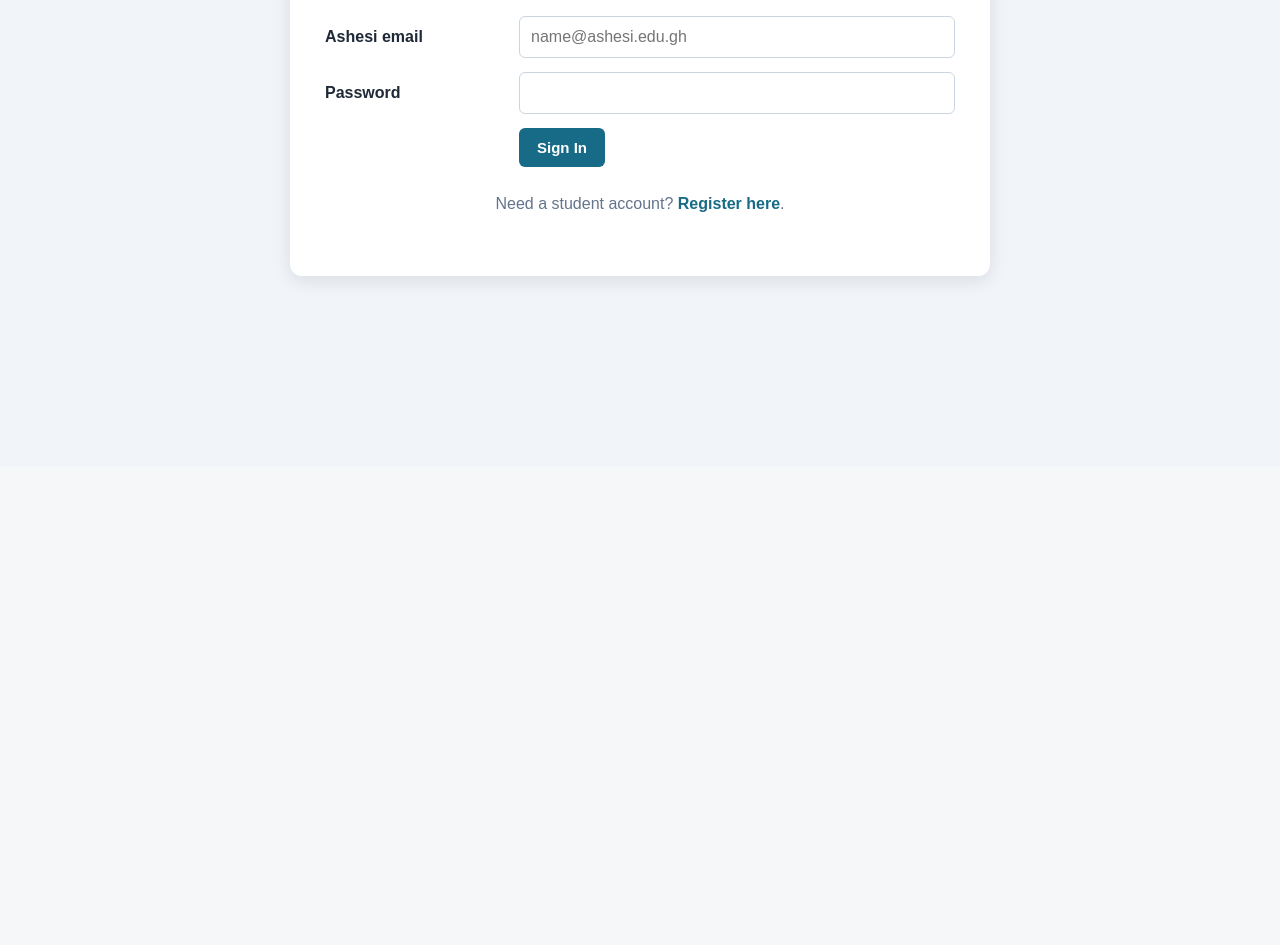
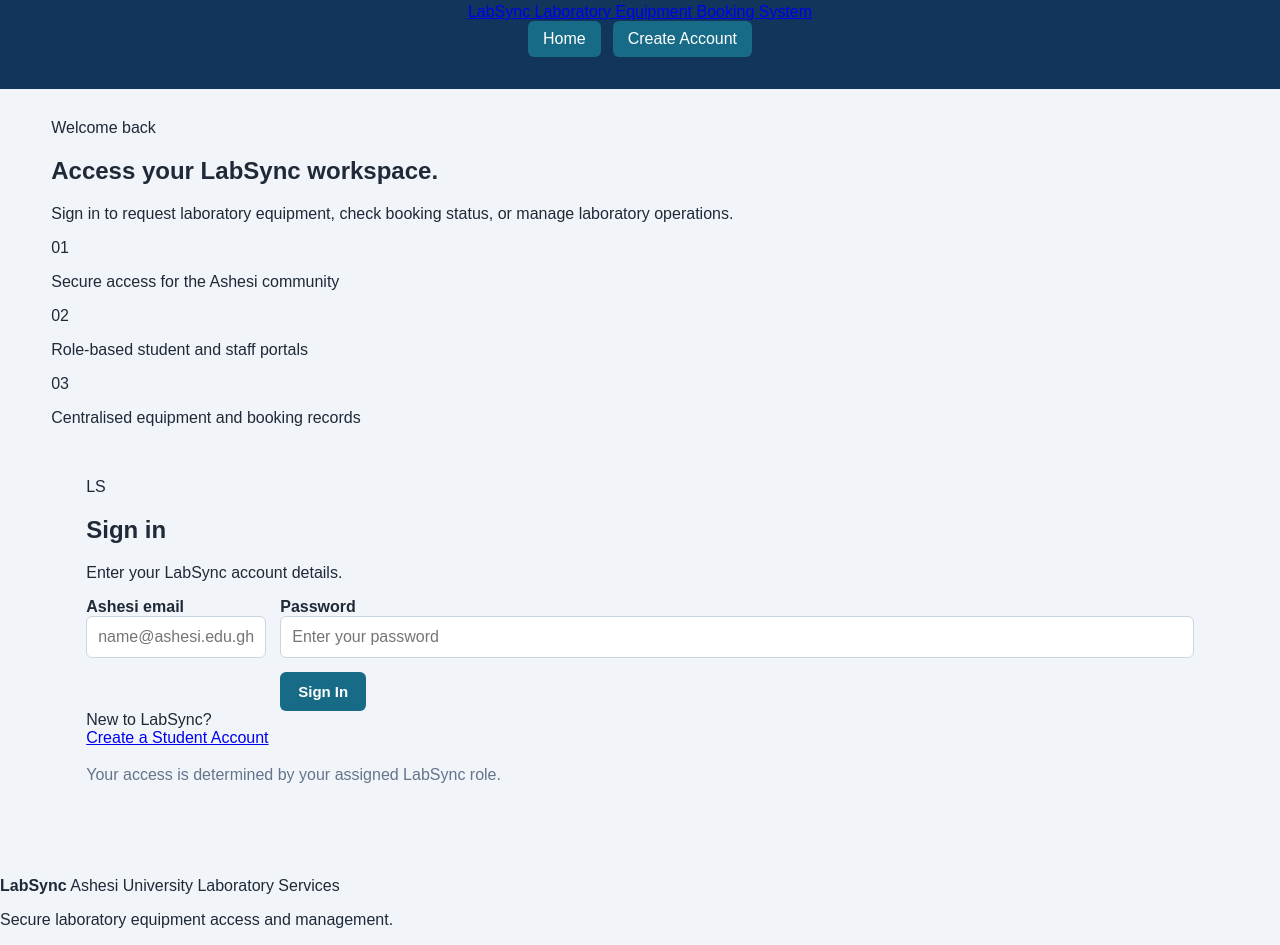
Before and after one commit to Ashigbui/LabSync, a Flask app: page /login in a window 1280 px wide. Shown: the part 333-1278 px from the top of the page. Before the commit the page ends 618 px from the top, so only its background shows below. Run offline with Flask 3, Linux system fonts and the light colour scheme.

Commit message:
Revamp login.html layout and content
Updated the login page with enhanced structure and content.

```diff
--- a/templates/login.html
+++ b/templates/login.html
@@ -3,45 +3,132 @@
 <head>
     <meta charset="UTF-8">
     <meta name="viewport" content="width=device-width, initial-scale=1.0">
+    <meta name="description" content="Sign in to the LabSync laboratory equipment booking system">
     <title>Sign In | LabSync</title>
     <link rel="stylesheet" href="{{ url_for('static', filename='style.css') }}">
 </head>
 
 <body class="auth-page">
-    <header>
-        <h1>LabSync</h1>
-        <p>Account Sign In</p>
+    <header class="site-header">
+        <a href="{{ url_for('home') }}" class="brand">
+            <img
+                src="{{ url_for('static', filename='ashesi-logo.png') }}"
+                alt="Ashesi University"
+                class="brand-logo"
+            >
 
-        <nav>
-            <a href="{{ url_for('home') }}">Home</a>
-            <a href="{{ url_for('register') }}">Register</a>
+            <div class="brand-text">
+                <span class="brand-name">LabSync</span>
+                <span class="brand-description">
+                    Laboratory Equipment Booking System
+                </span>
+            </div>
+        </a>
+
+        <nav class="main-navigation" aria-label="Main navigation">
+            <a href="{{ url_for('home') }}" class="nav-link">Home</a>
+            <a href="{{ url_for('register') }}" class="nav-button">
+                Create Account
+            </a>
         </nav>
     </header>
 
-    <main class="auth-main">
-        {% if request.args.get("message") %}
-            <div class="message">{{ request.args.get("message") }}</div>
-        {% endif %}
+    <main class="auth-layout">
+        <section class="auth-introduction">
+            <span class="eyebrow">Welcome back</span>
 
-        <section class="card auth-card">
-            <h2>Sign In</h2>
-            <p>Enter your LabSync account details.</p>
+            <h1>Access your LabSync workspace.</h1>
 
-            <form action="{{ url_for('login') }}" method="post">
-                <label for="email">Ashesi email</label>
-                <input type="email" id="email" name="email" placeholder="name@ashesi.edu.gh" autocomplete="email" required>
+            <p>
+                Sign in to request laboratory equipment, check booking status,
+                or manage laboratory operations.
+            </p>
 
-                <label for="password">Password</label>
-                <input type="password" id="password" name="password" autocomplete="current-password" required>
+            <div class="auth-benefits">
+                <div class="auth-benefit">
+                    <span>01</span>
+                    <p>Secure access for the Ashesi community</p>
+                </div>
 
-                <button type="submit">Sign In</button>
+                <div class="auth-benefit">
+                    <span>02</span>
+                    <p>Role-based student and staff portals</p>
+                </div>
+
+                <div class="auth-benefit">
+                    <span>03</span>
+                    <p>Centralised equipment and booking records</p>
+                </div>
+            </div>
+        </section>
+
+        <section class="auth-card">
+            <div class="auth-card-heading">
+                <span class="panel-icon">LS</span>
+
+                <div>
+                    <h2>Sign in</h2>
+                    <p>Enter your LabSync account details.</p>
+                </div>
+            </div>
+
+            {% if request.args.get("message") %}
+                <div class="message">
+                    {{ request.args.get("message") }}
+                </div>
+            {% endif %}
+
+            <form action="{{ url_for('login') }}" method="post" class="auth-form">
+                <div class="form-group">
+                    <label for="email">Ashesi email</label>
+                    <input
+                        type="email"
+                        id="email"
+                        name="email"
+                        placeholder="name@ashesi.edu.gh"
+                        autocomplete="email"
+                        required
+                    >
+                </div>
+
+                <div class="form-group">
+                    <label for="password">Password</label>
+                    <input
+                        type="password"
+                        id="password"
+                        name="password"
+                        placeholder="Enter your password"
+                        autocomplete="current-password"
+                        required
+                    >
+                </div>
+
+                <button type="submit" class="primary-button full-width-button">
+                    Sign In
+                </button>
             </form>
 
-            <p class="auth-link">
-                Need a student account?
-                <a href="{{ url_for('register') }}">Register here</a>.
+            <div class="auth-divider">
+                <span>New to LabSync?</span>
+            </div>
+
+            <a href="{{ url_for('register') }}" class="secondary-button full-width-button">
+                Create a Student Account
+            </a>
+
+            <p class="security-note">
+                Your access is determined by your assigned LabSync role.
             </p>
         </section>
     </main>
+
+    <footer class="site-footer">
+        <div>
+            <strong>LabSync</strong>
+            <span>Ashesi University Laboratory Services</span>
+        </div>
+
+        <p>Secure laboratory equipment access and management.</p>
+    </footer>
 </body>
 </html>
```
